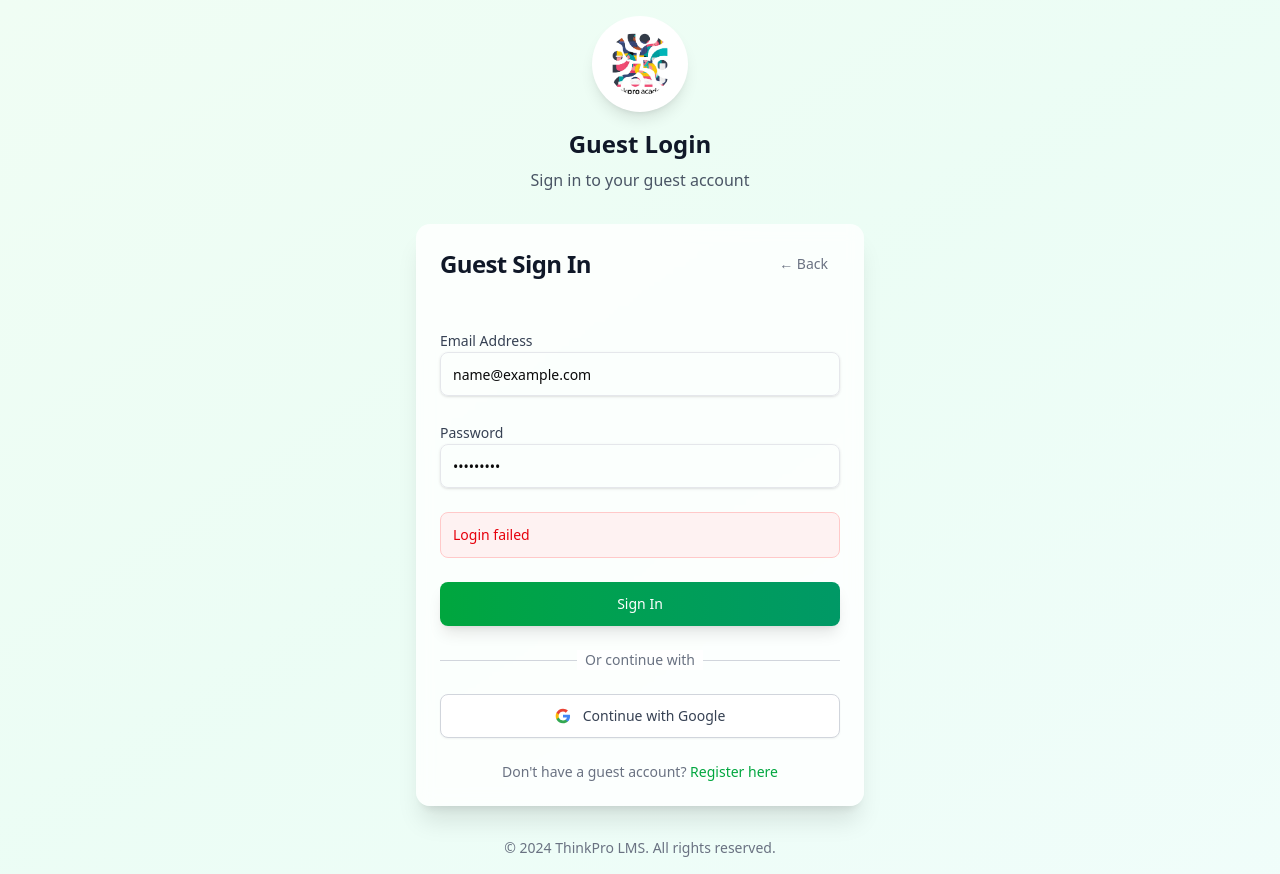
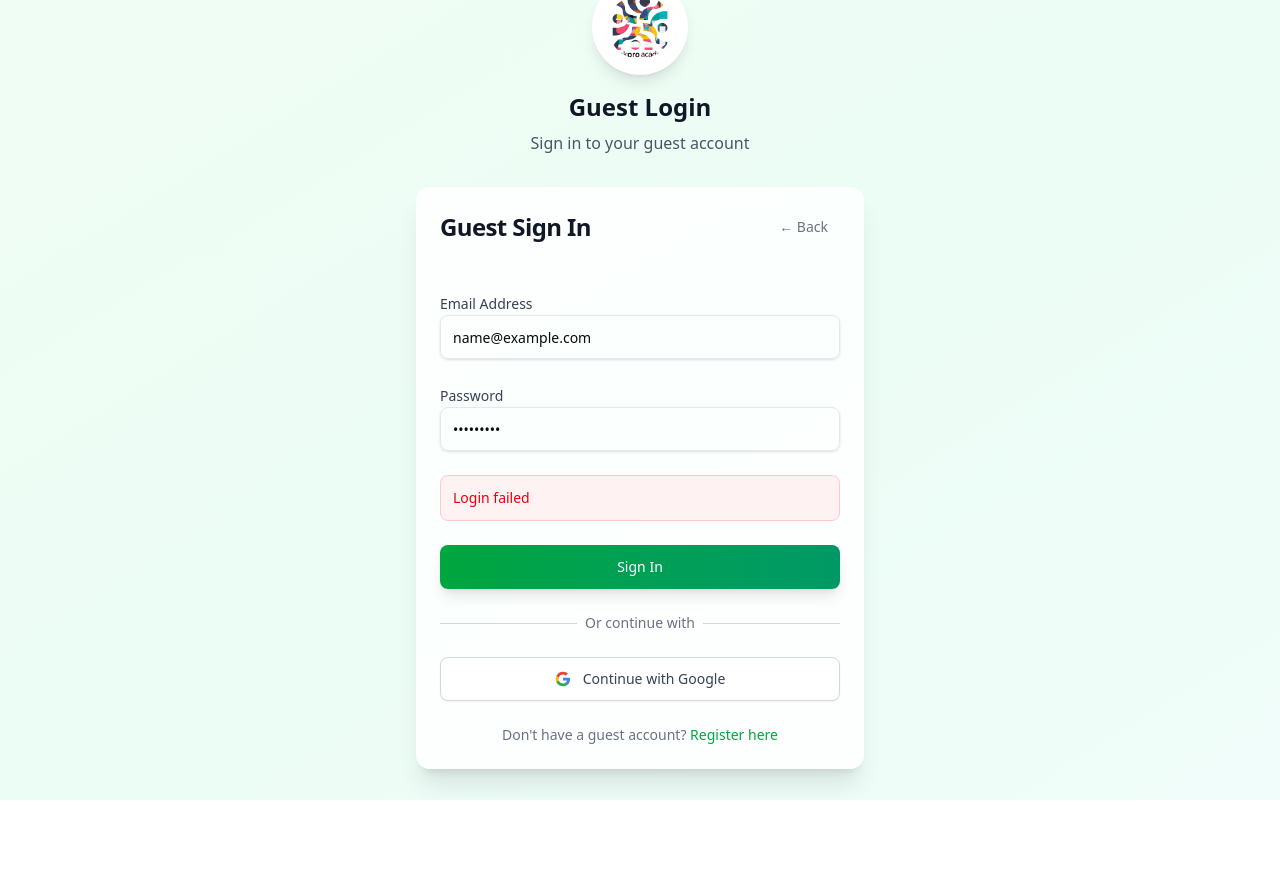
Before and after one commit to techizeBuilder/thinkproLMS-frontend, a React (Vite) app: page /guest/login in a window 1280 px wide. Both pictures are taken after typing "name@example.com", "Sample123" into the empty fields and a click on the button "Sign In". After the commit the page ends 800 px from the top, so only its background shows below. Built offline with nearby package versions, Linux system fonts and the light colour scheme; no server answers.

Commit message:
fix: update GuestLogin to force page reload on successful login
- Changed navigation method to force a page reload after successful Google authentication, ensuring state is properly updated.
- Adjusted the layout class for the main container to improve responsiveness and user experience.

```diff
--- a/src/pages/Auth/GuestLogin.tsx
+++ b/src/pages/Auth/GuestLogin.tsx
@@ -41,7 +41,8 @@ export default function GuestLogin() {
         console.log("Parsed user data:", userData);
         login(userData, token);
         console.log("Login called, navigating to /guest");
-        navigate("/guest", { replace: true });
+        // Force a page reload to ensure state is properly updated
+        window.location.href = "/guest";
       } catch (err) {
         console.error("Google OAuth processing error:", err);
         setError("Failed to process Google authentication. Please try again.");
@@ -121,7 +122,7 @@ export default function GuestLogin() {
   }
 
   return (
-    <div className="min-h-screen bg-gradient-to-br from-green-50 via-emerald-50 to-teal-50 flex items-center justify-center p-4">
+    <div className="h-screen overflow-auto bg-gradient-to-br from-green-50 via-emerald-50 to-teal-50 flex items-center justify-center p-4">
       <div className="w-full max-w-md">
         {/* Logo Section */}
         <div className="text-center mb-8">
```
